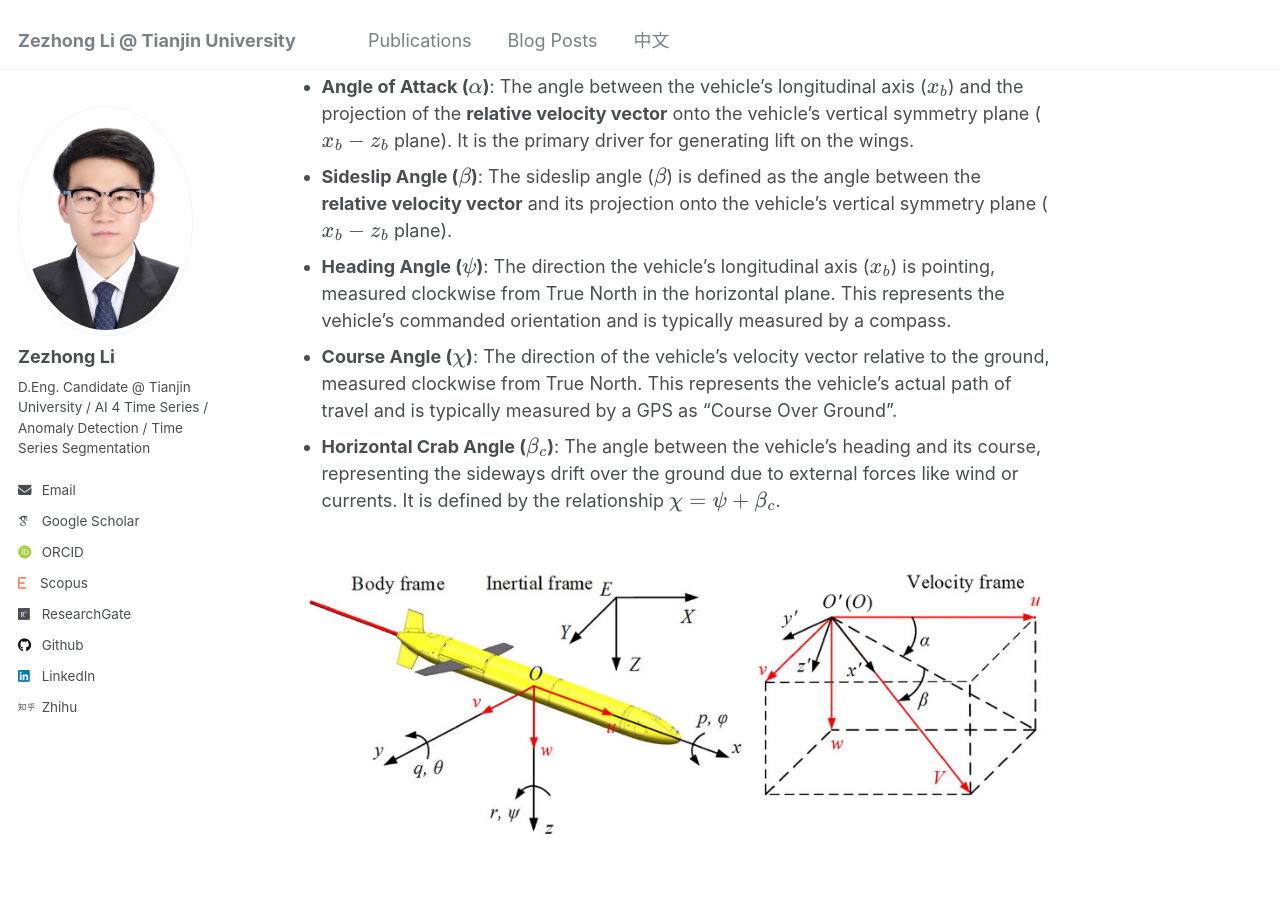
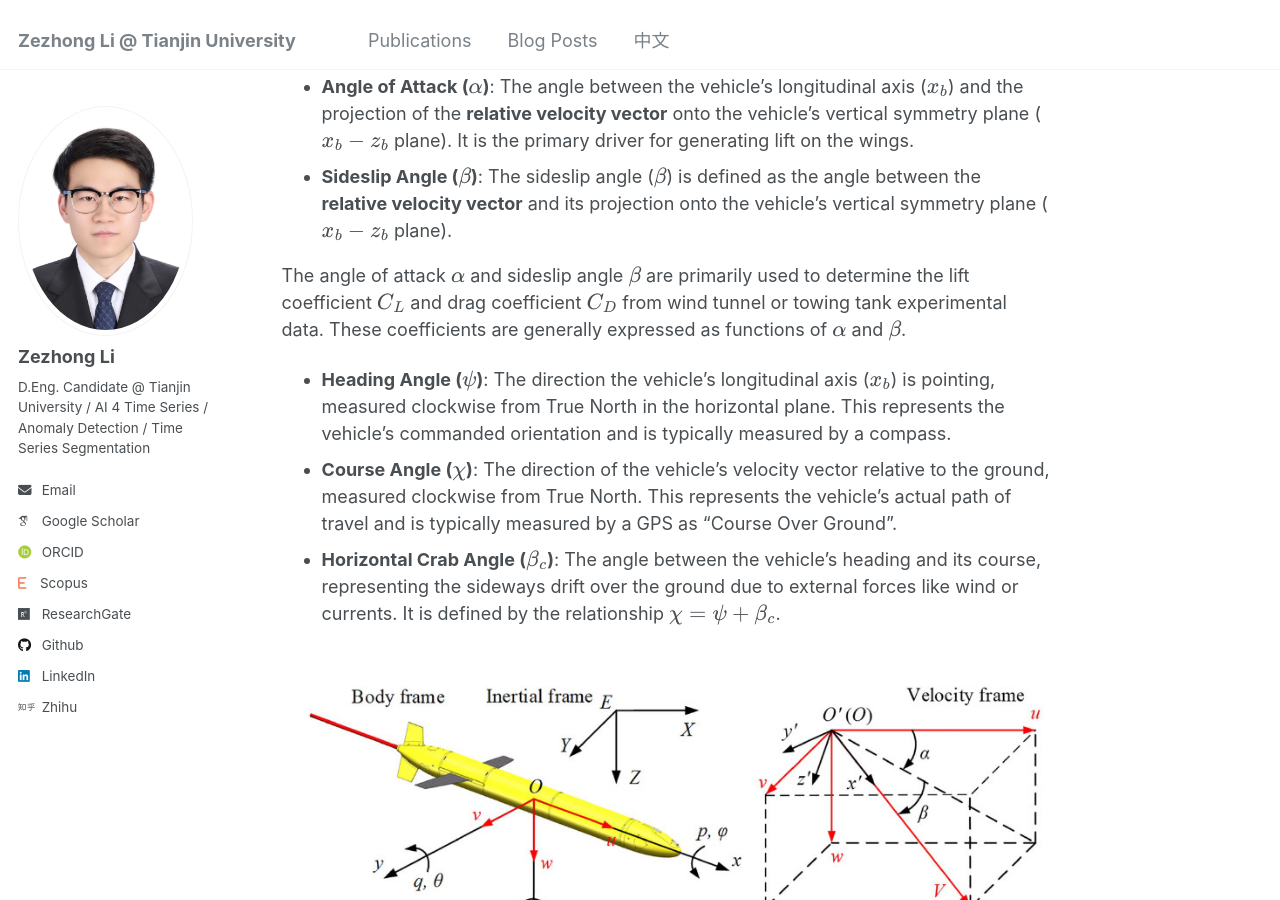
Before and after one commit to lzz19980125/lzz19980125.github.io, a Jekyll site: the page built from _posts/2025-7-28-Kinematic Analysis of Underwater Gliders.md, in a window 1280 px wide and 900 px high, scrolled down 3302 px. Built offline with Jekyll 4.4.1, drawn with Linux system fonts in a browser that asks for light colours; some web fonts are replaced; some of the changed text lies outside the part shown.

Commit message:
Update 2025-7-28-Kinematic Analysis of Underwater Gliders.md

```diff
--- a/_posts/2025-7-28-Kinematic Analysis of Underwater Gliders.md
+++ b/_posts/2025-7-28-Kinematic Analysis of Underwater Gliders.md
@@ -64,6 +64,9 @@ The interaction between a vehicle and the surrounding fluid, as well as its path
 
 *   **Angle of Attack ($$\alpha$$)**: The angle between the vehicle's longitudinal axis ($$x_b$$) and the projection of the **relative velocity vector** onto the vehicle's vertical symmetry plane ($$x_b-z_b$$ plane). It is the primary driver for generating lift on the wings.
 *   **Sideslip Angle ($$\beta$$)**: The sideslip angle ($$\beta$$) is defined as the angle between the **relative velocity vector** and its projection onto the vehicle's vertical symmetry plane ($$x_b-z_b$$ plane).
+
+The angle of attack $$\alpha$$ and sideslip angle $$\beta$$ are primarily used to determine the lift coefficient $$C_{L}$$ and drag coefficient $$C_{D}$$ from wind tunnel or towing tank experimental data. These coefficients are generally expressed as functions of $$\alpha$$ and $$\beta$$.
+
 *   **Heading Angle ($$\psi$$)**: The direction the vehicle's longitudinal axis ($$x_b$$) is pointing, measured clockwise from True North in the horizontal plane. This represents the vehicle's commanded orientation and is typically measured by a compass.
 *   **Course Angle ($$\chi$$)**: The direction of the vehicle's velocity vector relative to the ground, measured clockwise from True North. This represents the vehicle's actual path of travel and is typically measured by a GPS as "Course Over Ground".
 *   **Horizontal Crab Angle ($$\beta_c$$)**: The angle between the vehicle's heading and its course, representing the sideways drift over the ground due to external forces like wind or currents. It is defined by the relationship $$ \chi = \psi + \beta_c $$.
```
